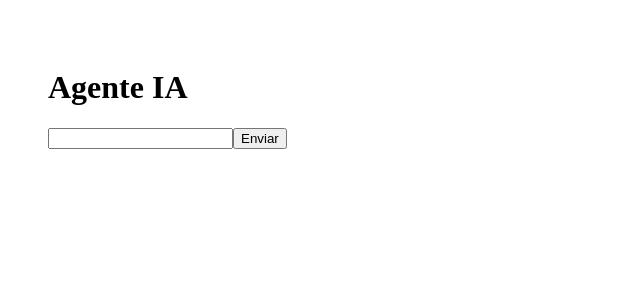
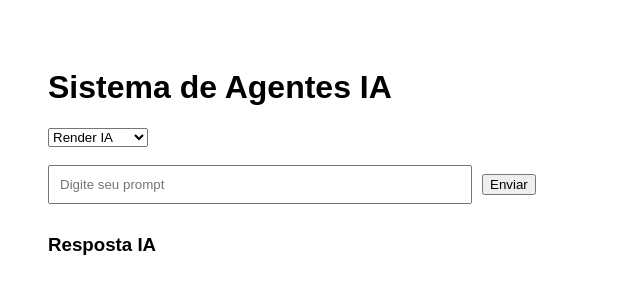
Before and after one commit to diego1987braga/casa75-app, a Next.js app: page / in a window 1280 px wide. Shown: the top 300 px of the page, without its empty margins (0-640 px from the left). Built offline with nearby package versions, Linux system fonts and the light colour scheme.

Commit message:
page.tsx

```diff
--- a/app/page.tsx
+++ b/app/page.tsx
@@ -2,10 +2,11 @@
 
 import { useState } from "react"
 
-export default function Home() {
+export default function Home(){
 
 const [msg,setMsg] = useState("")
 const [resp,setResp] = useState("")
+const [agent,setAgent] = useState("render")
 
 async function enviar(){
 
@@ -14,31 +15,55 @@ export default function Home() {
 headers:{
 "Content-Type":"application/json"
 },
-      body:JSON.stringify({message:msg})
+body:JSON.stringify({
+message:msg,
+agent:agent
+})
 })
 
 const data = await r.json()
 
 setResp(data.resposta)
+
 }
 
-  return (
+return(
 
-    <main style={{padding:40}}>
+<main style={{padding:40,fontFamily:"Arial"}}>
 
-      <h1>Agente IA</h1>
+<h1>Sistema de Agentes IA</h1>
+
+<select onChange={(e)=>setAgent(e.target.value)}>
+
+<option value="render">Render IA</option>
+<option value="croqui">Croqui → 3D</option>
+<option value="moodboard">Moodboard</option>
+
+</select>
+
+<br/><br/>
 
 <input
+style={{width:400,padding:10}}
 value={msg}
 onChange={(e)=>setMsg(e.target.value)}
+placeholder="Digite seu prompt"
 />
 
-      <button onClick={enviar}>
+<button onClick={enviar} style={{marginLeft:10}}>
 Enviar
 </button>
 
+<div style={{marginTop:30}}>
+
+<h3>Resposta IA</h3>
+
 <p>{resp}</p>
 
+</div>
+
 </main>
+
 )
+
 }
```
Lines whose indentation alone changed are shown as unchanged.
